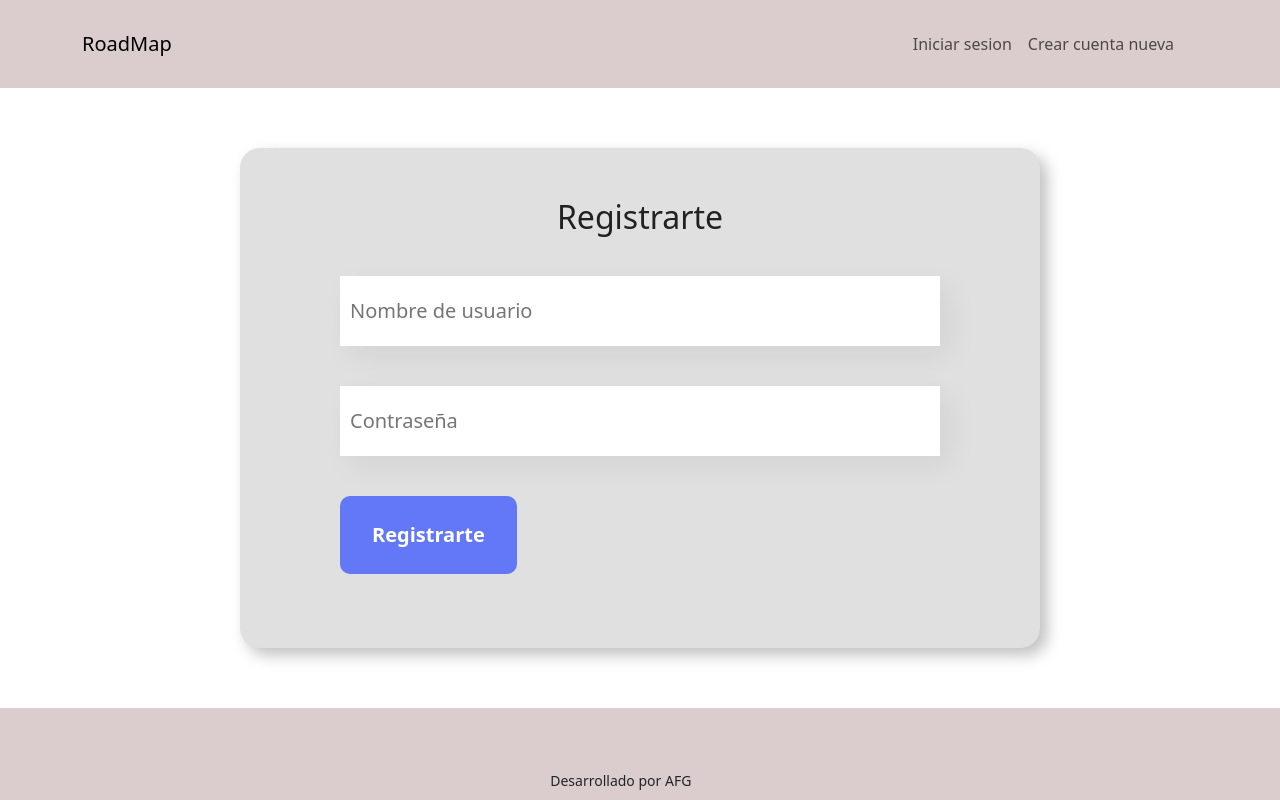
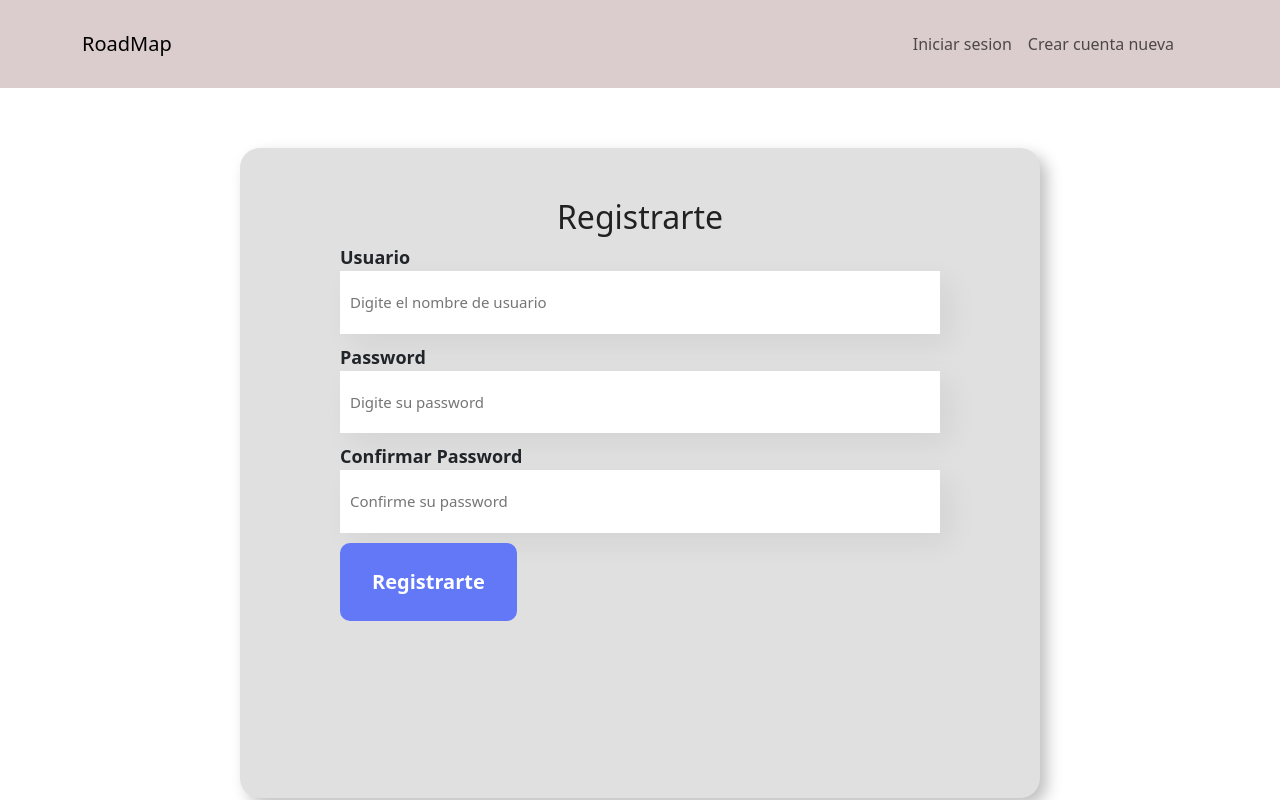
Before and after one commit to angelofg/roadmap, a React (Vite) app in the folder cliente/: page /register in a window 1280 px wide. Shown: the top 800 px of the page. Built offline with nearby package versions, Linux system fonts and the light colour scheme.

Commit message:
formulario y validacion de registro en react hook form

```diff
--- a/cliente/package.json
+++ b/cliente/package.json
@@ -15,6 +15,7 @@
     "react": "^18.3.1",
     "react-bootstrap": "^2.10.4",
     "react-dom": "^18.3.1",
+    "react-hook-form": "^7.53.0",
     "react-icons": "^5.3.0",
     "react-router-dom": "^6.26.1",
     "react-use": "^17.5.1",
--- a/cliente/src/pages/Register/Register.css
+++ b/cliente/src/pages/Register/Register.css
@@ -11,7 +11,7 @@
     border-radius: 20px;
     padding: 50px 100px;
     width: 800px;
-    height: 500px;
+    height: 650px;
 }
 
 .formulario-registro h2{
@@ -20,3 +20,28 @@
     color: #212121;
     text-align: center;
 }
+
+label {
+    display: block;
+    font-size: 18px;
+    font-weight: 600;
+}
+
+.input-registro{
+    width: 100%;
+    margin-bottom: 10px;
+    background-color: #FFFFFF;
+    box-shadow: 10px 10px 30px rgba(0, 0, 0, 0.06);
+    border: none;
+    padding: 20px 10px;
+    outline-color: #6278f7;
+    font-size: 15px;
+    box-sizing: border-box;
+}
+
+span{
+    display: block;
+    color: tomato;
+    font-size: 15px;
+    margin-bottom: 10px;
+}
--- a/cliente/src/pages/Register/index.jsx
+++ b/cliente/src/pages/Register/index.jsx
@@ -1,4 +1,5 @@
 import { useState } from 'react';
+import { useForm } from 'react-hook-form';
 import './Register.css';
 import Campo from '../../components/Campo';
 import Boton from '../../components/Boton';
@@ -7,29 +8,98 @@ import { toast } from 'sonner';
 import { useNavigate } from 'react-router-dom'
 
 const Register = () => {
-    const [username, setUsername] = useState('');
-    const [password, setPassword] = useState('');
+
+    const { register, handleSubmit, formState: { errors }, watch } = useForm();
+
+    // const [username, setUsername] = useState('');
+    // const [password, setPassword] = useState('');
 
     const navigate = useNavigate();
 
-    const handleEnvio = async(e) => {
-        e.preventDefault();
+    const handleEnvio =  handleSubmit( async (data)=> {
 
-        if(username!=="" && password !== ""){
-            await userServices.registrarUsuario(username, password);
+        const user = data;
+        console.log(user);
+        await userServices.registrarUsuario(user);
+        // navigate('/login');
+    });
 
-            navigate('/login');
+    // const handleEnvio = async(e) => {
+    //     e.preventDefault();
 
-        }else{
-            toast.error('Error!', {description: 'Complete los campos requeridos'});
-        }
-    };
+    //     if(username!=="" && password !== ""){
+    //         await userServices.registrarUsuario(username, password);
+
+    //         navigate('/login');
+
+    //     }else{
+    //         toast.error('Error!', {description: 'Complete los campos requeridos'});
+    //     }
+    // };
 
     return (
         <section className='formulario-registro'>
             <form onSubmit={handleEnvio}>
                 <h2>Registrarte</h2>
-                <Campo
+                <label htmlFor="username">Usuario</label>
+                <input
+                    className='input-registro'
+                    type="text"
+                    placeholder='Digite el nombre de usuario'
+                    {...register('username', {
+                        required: {
+                            value: true,
+                            message: 'Nombre es requerido',
+                        },
+                        minLength: {
+                            value: 3,
+                            message: 'Nombre debe tener al menos 3 caracteres',
+                        },
+                        maxLength: {
+                            value: 20,
+                            message: "Nombre debe tener maximo 20 caracteres",
+                        },
+                    })}
+                />
+
+                {errors.username && <span>{errors.username.message}</span>}
+
+                <label htmlFor="password">Password</label>
+                <input
+                    className='input-registro'
+                    type="password"
+                    placeholder='Digite su password'
+                    {...register('password', {
+                        required: {
+                            value: true,
+                            message: 'Password es requerido',
+                        },
+                        minLength: {
+                            value: 6,
+                            message: 'Password debe tener al menos 6 caracteres',
+                        },
+                    })}
+                />
+
+                {errors.password && <span>{errors.password.message}</span>}
+
+                <label htmlFor="confirmarPassword">Confirmar Password</label>
+                <input
+                    className='input-registro'
+                    type="password"
+                    placeholder='Confirme su password'
+                    {...register('confirmarPassword', {
+                        required: {
+                            value: true,
+                            message: 'Confirmar password es requerido',
+                        },
+                        validate: (value) => value === watch('password') || 'Password no coincide',
+                    })}
+                />
+
+                {errors.confirmarPassword && <span>{errors.confirmarPassword.message}</span>}
+
+                {/* <Campo
                     placeholder="Nombre de usuario"
                     value={username}
                     actualizarValor={setUsername}
@@ -40,7 +110,7 @@ const Register = () => {
                     value={password}
                     actualizarValor={setPassword}
                     required
-                />
+                /> */}
                 <Boton>Registrarte</Boton>
             </form>
 
--- a/cliente/src/services/userServices.jsx
+++ b/cliente/src/services/userServices.jsx
@@ -1,9 +1,9 @@
 import axios from "axios";
 import { toast } from 'sonner';
 
-const registrarUsuario = async (username, password) => {
+const registrarUsuario = async (user) => {
     try{
-        const response = await axios.post("http://127.0.0.1:5000/api/register",{ username, password });
+        const response = await axios.post("http://127.0.0.1:5000/api/register",{ user });
         toast.success(response.data);
     }catch(err){
         toast.error(err.response.data);
```
Also changed, not shown: 2 other files (tests, documents, lock files or other folders).
